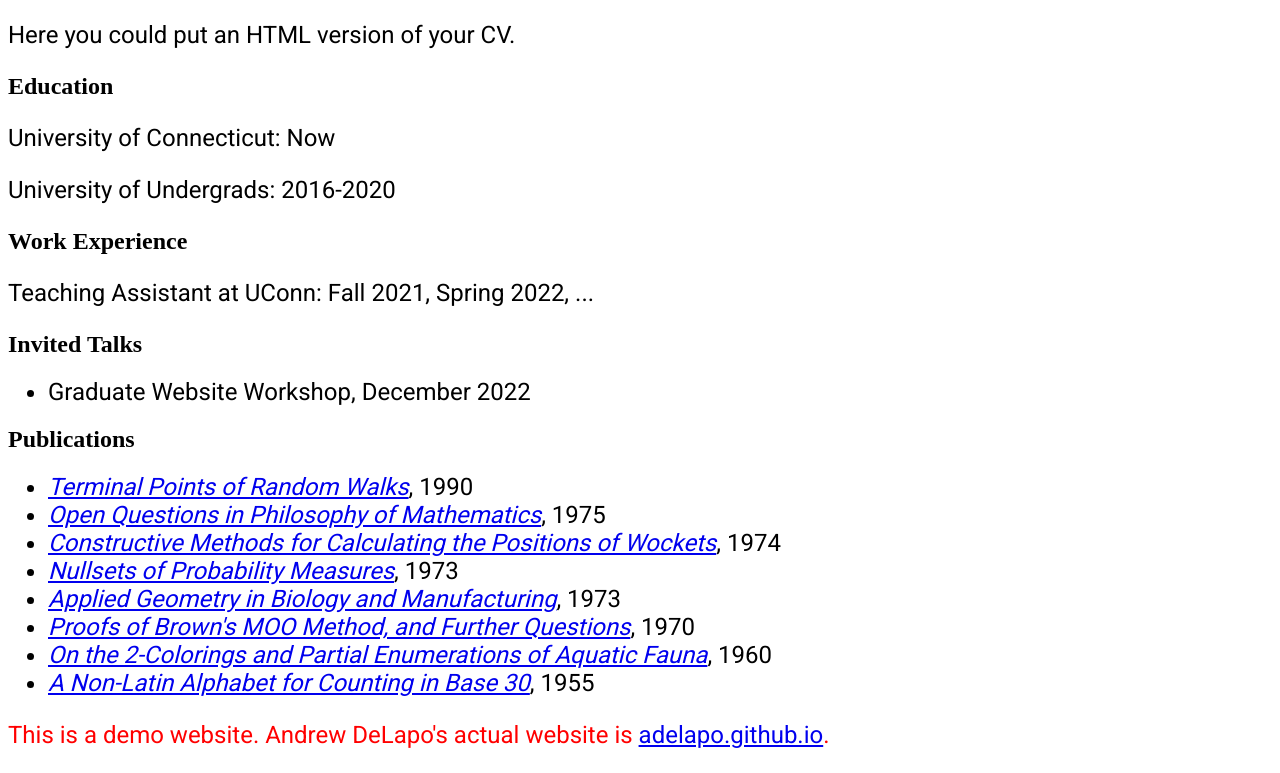
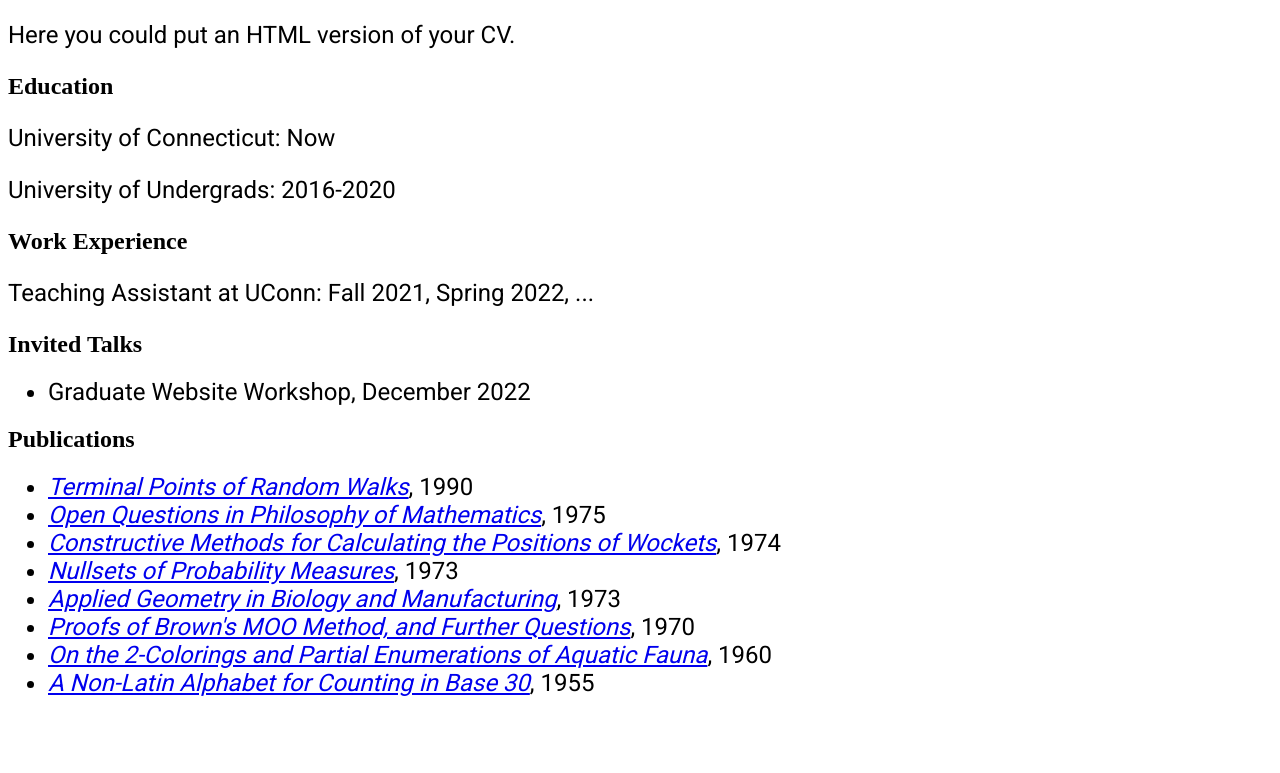
Before and after one commit to andrewdelapo/andrewdelapo.github.io, a plain HTML site: page cv.html in a window 1280 px wide. Shown: the part 125-898 px from the top of the page. After the commit the page ends 838 px from the top, so only its background shows below. Drawn offline with Linux system fonts and the light colour scheme; a web font is replaced by a local one.

Commit message:
Add files via upload

```diff
--- a/cv.html
+++ b/cv.html
@@ -34,7 +34,5 @@
 		<li><a href="https://upload.wikimedia.org/wikipedia/en/9/9a/One_Fish_Two_Fish_Red_Fish_Blue_Fish_%28cover_art%29.jpg" target="_blank"><i>On the 2-Colorings and Partial Enumerations of Aquatic Fauna</i></a>, 1960</li>
 		<li><a href="https://en.wikipedia.org/wiki/On_Beyond_Zebra!" target="_blank"><i>A Non-Latin Alphabet for Counting in Base 30</i></a>, 1955</li>
 	</ul>
-
-	<p style="color:red">This is a demo website. Andrew DeLapo's actual website is <a href="https://adelapo.github.io/">adelapo.github.io</a>.</p>
 </body>
 </html>
```
Also changed, not shown: outreach.html (+0 -1 lines), research.html (+0 -1 lines), teaching.html (+0 -1 lines).
